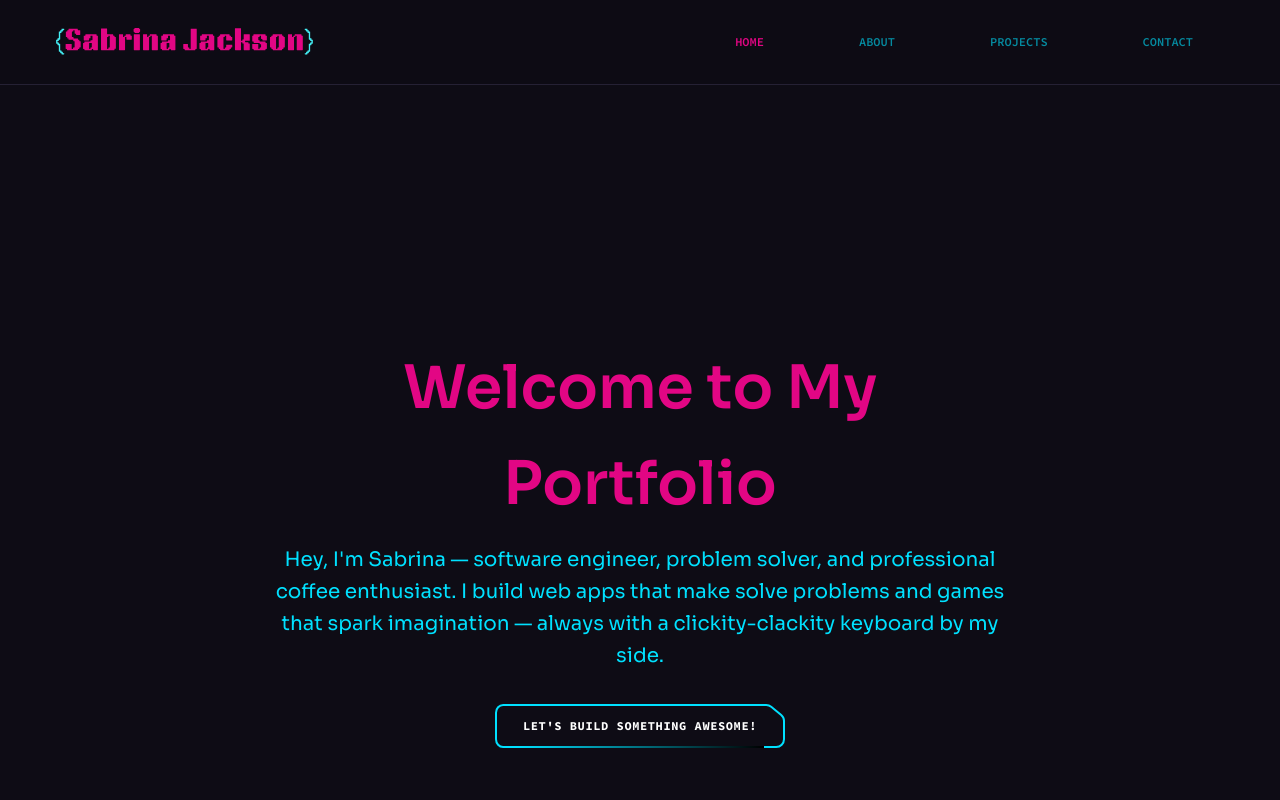
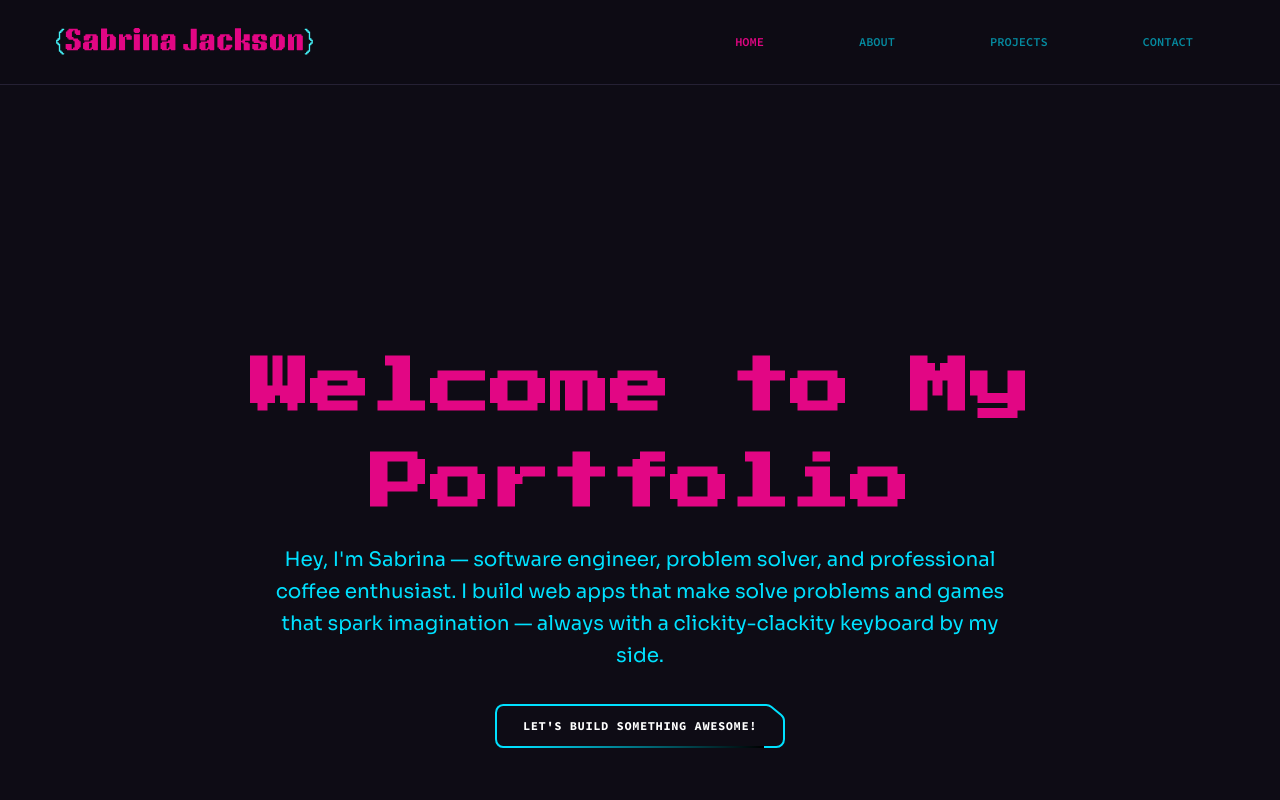
Before and after one commit to nowyourejinxed/Portfolio, a React (Vite) app: page / in a window 1280 px wide. Shown: the top 800 px of the page. Built offline with nearby package versions, Linux system fonts and the light colour scheme.

Commit message:
update configs

```diff
--- a/package.json
+++ b/package.json
@@ -16,6 +16,7 @@
     "@fortawesome/free-solid-svg-icons": "^6.7.2",
     "@fortawesome/react-fontawesome": "^0.2.2",
     "@vercel/react-router": "^1.1.0",
+    "lucide-react": "^0.477.0",
     "react": "^19.0.0",
     "react-dom": "^19.0.0",
     "react-router-dom": "^7.2.0",
--- a/tailwind.config.js
+++ b/tailwind.config.js
@@ -42,6 +42,7 @@ export default {
         sans: ["var(--font-sora)", ...fontFamily.sans],
         code: "var(--font-code)",
         grotesk: "var(--font-grotesk)",
+        PressStart2P: "var(--font-press)"
       },
       letterSpacing: {
         tagline: ".15em",
```
Also changed, not shown: 1 other file (tests, documents, lock files or other folders).
